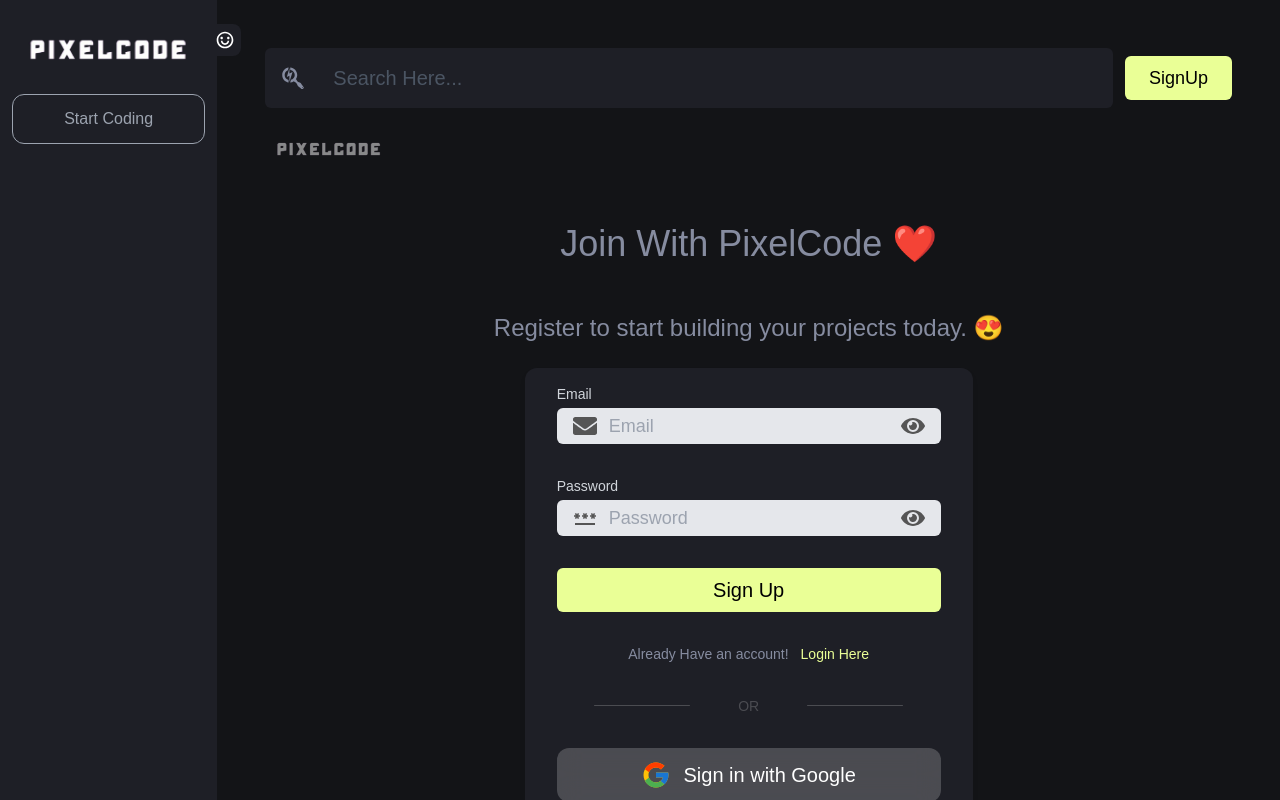
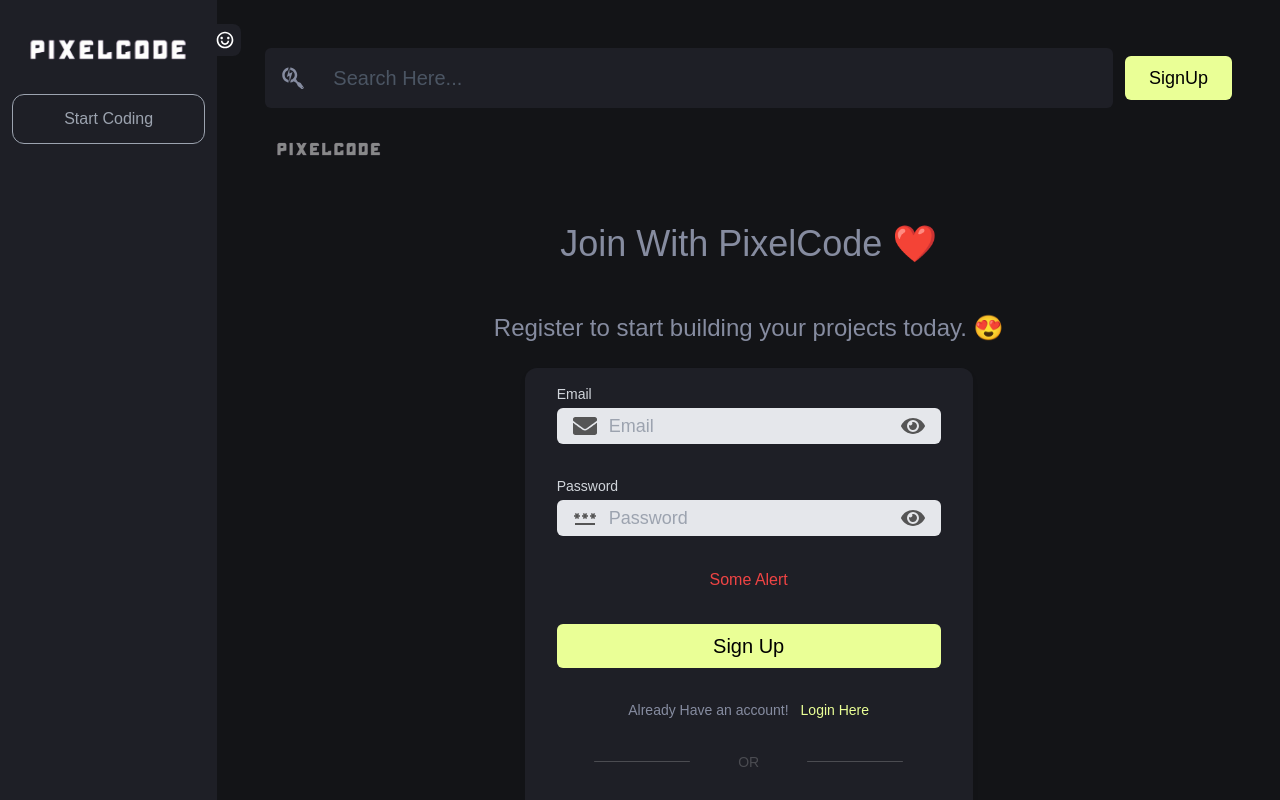
Before and after one commit to aryanrajpoot27/Code_Editor, a React (Create React App) app: page /home/auth in a window 1280 px wide. Built offline with nearby package versions, Linux system fonts and the light colour scheme; no server answers.

Commit message:
adding authentication to the project using firebase

```diff
--- a/public/index.html
+++ b/public/index.html
@@ -3,7 +3,7 @@
   <head>
     <meta charset="utf-8" />
     <link rel="icon" href="%PUBLIC_URL%/favicon.ico" />
-    <meta name="viewport" content="width=device-width, initial-scale=1" />
+    <meta name="viewport" content="w=device-w, initial-scale=1" />
     <meta name="theme-color" content="#000000" />
     <meta
       name="description"
--- /dev/null
+++ b/src/animations/index.js
@@ -0,0 +1,11 @@
+export const fadeInOut = {
+    initial: {
+        opacity: 0,
+    },
+    animate: {
+        opacity: 1,
+    },
+    exit: {
+        opacity: 0,
+    },
+};
--- a/src/container/SignUp.jsx
+++ b/src/container/SignUp.jsx
@@ -6,6 +6,12 @@
 import { MdPassword } from "react-icons/md";
 import { motion } from "framer-motion";
 import { signInWithGithub, signInWithGoogle } from "../utils/Helpers";
+import {
+  createUserWithEmailAndPassword,
+  signInWithEmailAndPassword,
+} from "firebase/auth";
+import { auth } from "../config/firebase.config";
+import { fadeInOut } from "../animations";
 
 const SignUp = () => {
   const [email, setEmail] = useState("");
@@ -13,6 +19,36 @@
   const [getEmailValidationStatus, setGetEmailValidationStatus] =
     useState(false);
   const [isLogin, setIsLogin] = useState(false);
+
+  const createNewUser = async () => {
+    if (getEmailValidationStatus) {
+      // create new user
+      await createUserWithEmailAndPassword(auth, email, password)
+        .then((userCred) => {
+          if (userCred) {
+            console.log(userCred);
+          }
+        })
+        .catch((err) => console.log(err));
+    } else {
+      // alert the user
+    }
+  };
+
+  const loginWithEmailAndPassword = async () => {
+    // login with email and password
+    if (getEmailValidationStatus) {
+      await signInWithEmailAndPassword(auth, email, password)
+        .then((userCred) => {
+          if (userCred) {
+            console.log(userCred);
+          }
+        })
+        .catch((err) => {
+          console.log(err.message);
+        });
+    }
+  };
 
   return (
     <div className="w-full py-6 ">
@@ -53,9 +89,18 @@
           />
           {/* alert section  */}
 
+          <motion.p
+            key={"Alert Message"}
+            {...fadeInOut}
+            className="text-red-500 "
+          >
+            Some Alert
+          </motion.p>
+
           {/* login button */}
           {!isLogin ? (
             <motion.div
+              onClick={createNewUser}
               whileTap={{ scale: 0.9 }}
               className="bg-customGreen px-6 py-2 rounded-md w-full flex items-center justify-center text-lg text-black cursor-pointer hover:bg-cusGreen"
             >
@@ -63,6 +108,7 @@
             </motion.div>
           ) : (
             <motion.div
+              onClick={loginWithEmailAndPassword}
               whileTap={{ scale: 0.9 }}
               className="bg-customGreen px-6 py-2 rounded-md text-lg text-black cursor-pointer w-full flex items-center justify-center hover:bg-cusGreen"
             >
@@ -102,7 +148,8 @@
           </div>
 
           {/*  signIn with google section  */}
-          <motion.div onClick={signInWithGoogle }
+          <motion.div
+            onClick={signInWithGoogle}
             className="flex items-center justify-center gap-3 bg-[rgba(256,256,256,0.2)] backdrop-blur-md w-full py-3 rounded-xl hover:bg-[rgba(256,256,256,0.4)] cursor-pointer  "
             whileTap={{ scale: 0.9 }}
           >
@@ -118,15 +165,14 @@
           </div>
 
           {/* github signin section  */}
-          <motion.div onClick={signInWithGithub}
+          <motion.div
+            onClick={signInWithGithub}
             className="flex items-center justify-center gap-3 bg-[rgba(256,256,256,0.2)] backdrop-blur-md w-full py-3 rounded-xl hover:bg-[rgba(256,256,256,0.4)] cursor-pointer  "
             whileTap={{ scale: 0.9 }}
           >
             <FaGithub className="text-3xl text-white" />
             <p className="text-xl text-white ">Sign in with Github</p>
           </motion.div>
-
-
         </div>
       </div>
     </div>
```
Also changed, not shown: 2 other files (tests, documents, lock files or other folders).
